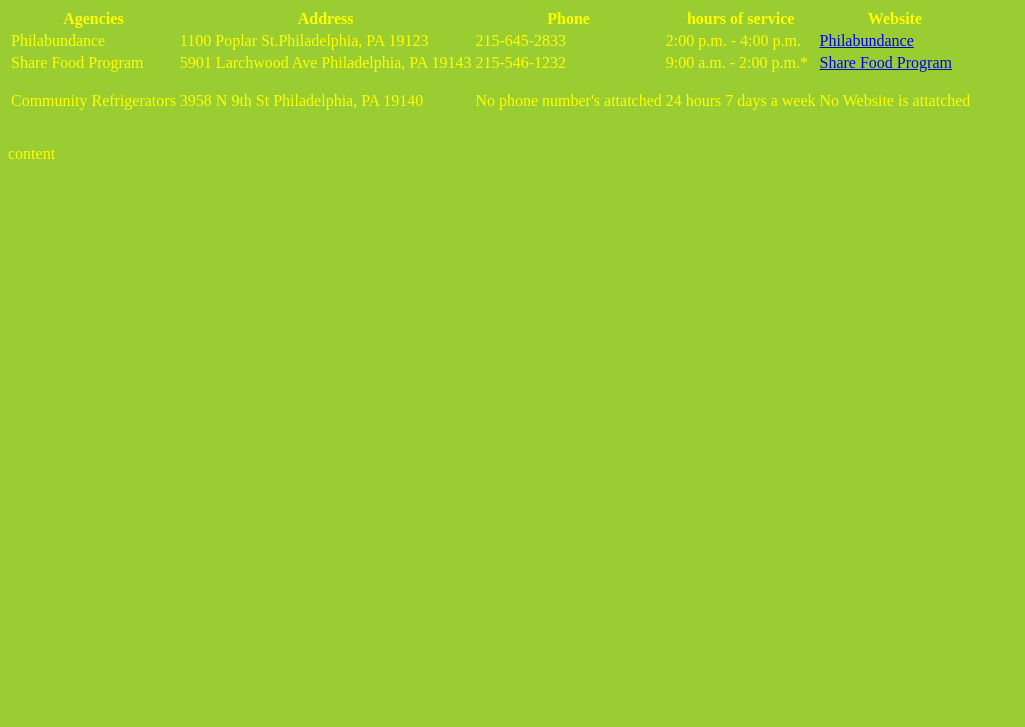
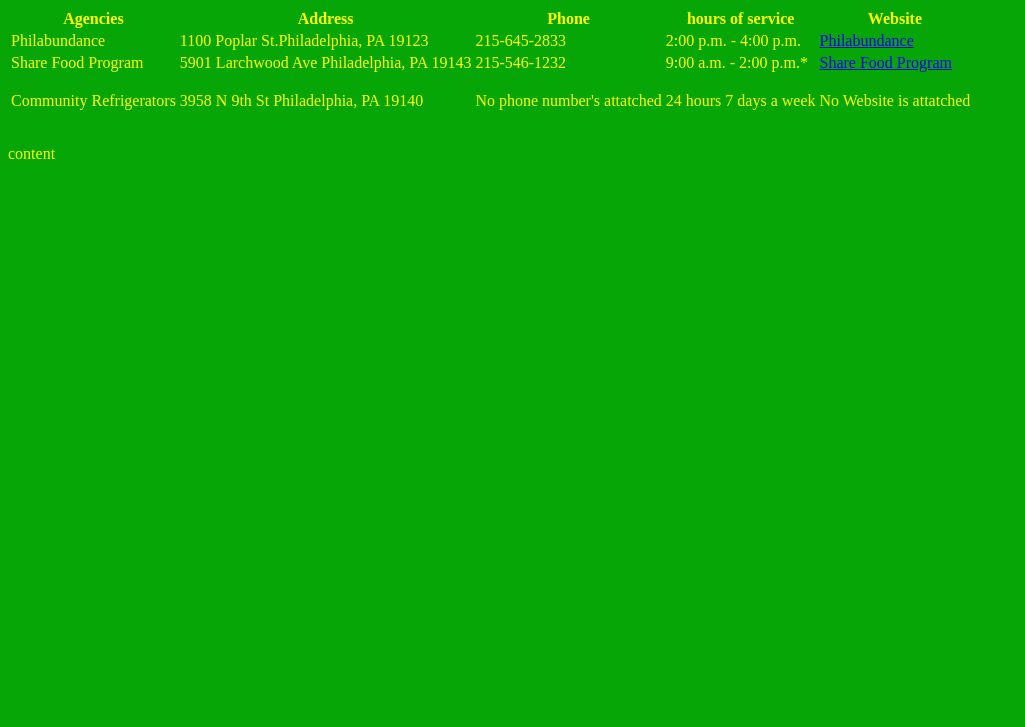
Before and after one commit to rreid16/project03, a plain HTML site: page index.html in a window 1280 px wide. Shown: the part 73-800 px from the top of the page, without its empty margins (0-1025 px from the left). Drawn offline with Linux system fonts and the light colour scheme.

Commit message:
stylesheet.css

```diff
--- a/stylesheet.css
+++ b/stylesheet.css
@@ -1,4 +1,4 @@
 body{
-    background-color: yellowgreen;
-    color: #FFFF00;
+    background-color: rgb(7, 166, 7);
+     color: yellow;
 }
```
